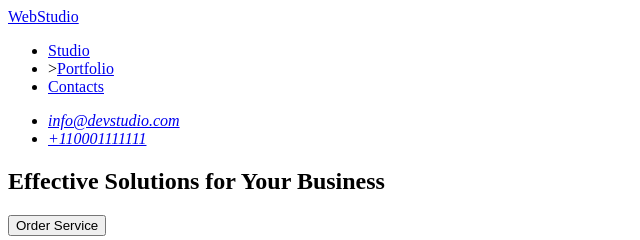
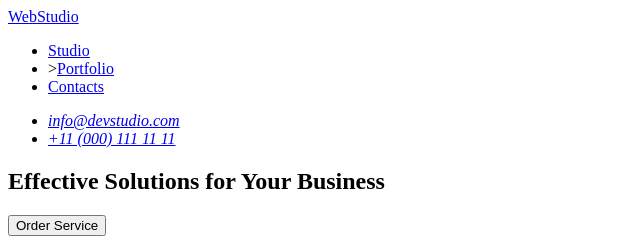
Before and after one commit to Anastasiia-ai/goit-markup-hw-01, a plain HTML site: page index.html in a window 1280 px wide. Shown: the top 240 px of the page, 0-640 px from the left. Drawn offline with Linux system fonts and the light colour scheme.

```diff
--- a/index.html
+++ b/index.html
@@ -19,7 +19,7 @@
         <address>
             <ul>
                <li><a href="mailto:info@devstudio.com">info@devstudio.com</a></li>
-               <li><a href="tel:+110001111111">+110001111111</a></li>
+               <li><a href="tel:+110001111111">+11 (000) 111 11 11</a></li>
             </ul>
         </address>
     </header>
```
